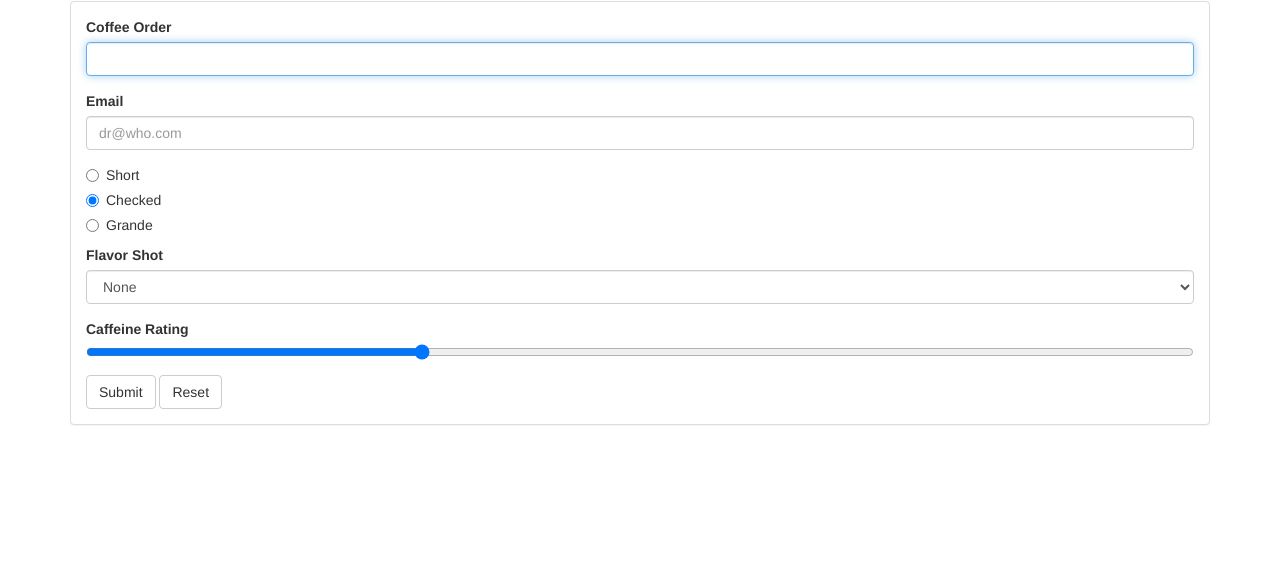
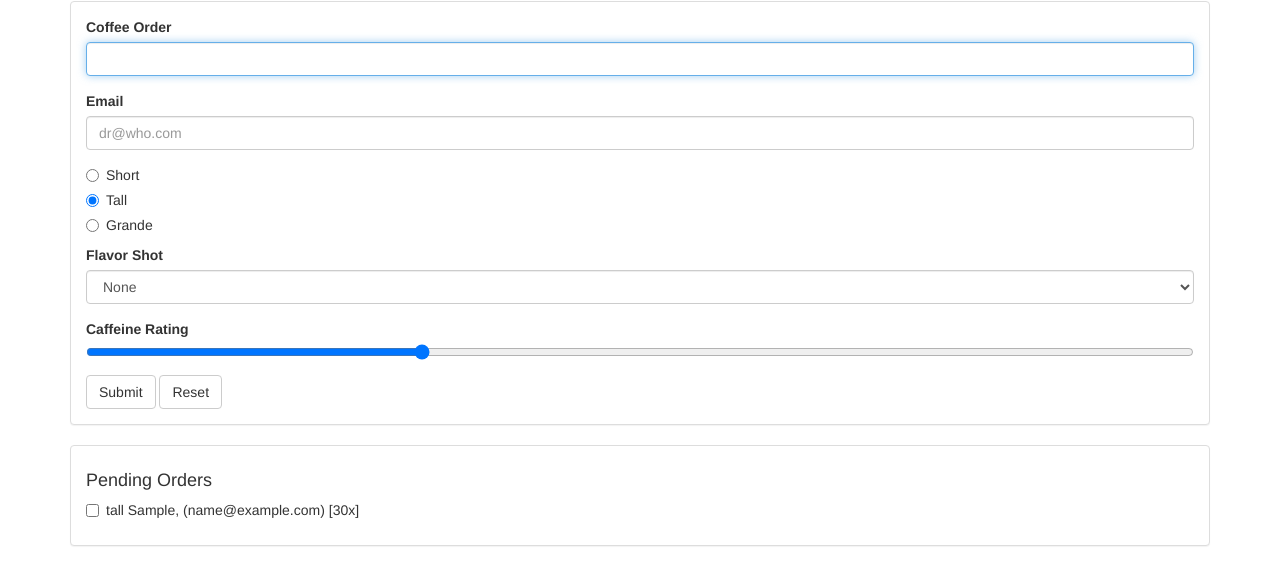
Before and after one commit to c-c-ca/aguino_and_gandee, a plain HTML site: page coffeerun/index.html in a window 1280 px wide. Both pictures are taken after typing "Sample", "name@example.com" into the empty fields and a click on the button "Submit". Shown: the part 69-654 px from the top of the page. Drawn offline with nearby package versions, Linux system fonts and the light colour scheme.

Commit message:
complete chapter 11

```diff
--- a/coffeerun/index.html
+++ b/coffeerun/index.html
@@ -33,7 +33,7 @@
                     <div class="radio">
                         <label>
                             <input type="radio" name="size" value="tall" checked>
-                            Checked
+                            Tall
                         </label>
                     </div>
                     <div class="radio">
@@ -60,8 +60,16 @@
                 </form>
             </div>
         </div>
+
+        <div class="panel panel-default">
+            <div class="panel-body">
+                <h4>Pending Orders</h4>
+                <div data-coffee-order="checklist"></div>
+            </div>
+        </div>
     </section>
     <script src="https://cdnjs.cloudflare.com/ajax/libs/jquery/2.1.4/jquery.min.js" charset="utf-8"></script>
+    <script src="scripts/checklist.js" charset="utf-8"></script>
     <script src="scripts/formhandler.js" charset="utf-8"></script>
     <script src="scripts/datastore.js" charset="utf-8"></script>
     <script src="scripts/truck.js" charset="utf-8"></script>
--- /dev/null
+++ b/coffeerun/scripts/checklist.js
@@ -0,0 +1,75 @@
+(function (window) {
+    'use strict';
+
+    var App = window.App || {};
+    var $ = window.jQuery;
+
+    function CheckList(selector) {
+        if (!selector) {
+            throw new Error('No selector provided');
+        }
+
+        this.$element = $(selector);
+        if (this.$element.length === 0) {
+            throw new Error('Could not find element with selector: ' + selector);
+        }
+    }
+
+    CheckList.prototype.addRow = function (coffeeOrder) {
+        // Remove any existing rows that match the email address
+        this.removeRow(coffeeOrder.emailAddress);
+
+        // Create a new instance of a row, using the coffee order info
+        var rowElement = new Row(coffeeOrder);
+
+        // Add the new row instance's $element property to the checklist
+        this.$element.append(rowElement.$element);
+    };
+
+    CheckList.prototype.removeRow = function (email) {
+        this.$element
+            .find('[value="' + email + '"]')
+            .closest('[data-coffee-order="checkbox"]')
+            .remove();
+    }
+
+    CheckList.prototype.addClickHandler = function (fn) {
+        this.$element.on('click', 'input', function (event) {
+            var email = event.target.value;
+            this.removeRow(email);
+            fn(email);
+        }.bind(this));
+    };
+
+    function Row (coffeeOrder) {
+        var $div = $('<div></div>', {
+            'data-coffee-order': 'checkbox',
+            'class': 'checkbox'
+        });
+
+        var $label = $('<label></label>');
+
+        var $checkbox = $('<input></input>', {
+            type: 'checkbox',
+            value: coffeeOrder.emailAddress
+        });
+
+        var description = coffeeOrder.size + ' ';
+        if (coffeeOrder.flavor) {
+            description += coffeeOrder.flavor + ' ';
+        }
+
+        description += coffeeOrder.coffee + ', ';
+        description += ' (' + coffeeOrder.emailAddress + ') ';
+        description += ' [' + coffeeOrder.strength + 'x]';
+
+        $label.append($checkbox);
+        $label.append(description);
+        $div.append($label);
+
+        this.$element = $div;
+    }
+
+    App.CheckList = CheckList;
+    window.App = App;
+})(window);
--- a/coffeerun/scripts/main.js
+++ b/coffeerun/scripts/main.js
@@ -1,14 +1,24 @@
 (function (window) {
     'use strict';
     var FORM_SELECTOR = '[data-coffee-order="form"]';
+    var CHECKLIST_SELECTOR = '[data-coffee-order="checklist"]'
     var App = window.App;
     var Truck = App.Truck;
     var DataStore = App.DataStore;
     var FormHandler = App.FormHandler;
+    var CheckList = App.CheckList;
     var myTruck = new Truck('ncc-1701', new DataStore());
     window.myTruck = myTruck;
+    var checkList = new CheckList(CHECKLIST_SELECTOR);
+    checkList.addClickHandler(myTruck.deliverOrder.bind(myTruck));
     var formHandler = new FormHandler(FORM_SELECTOR);
 
-    formHandler.addSubmitHandler(myTruck.createOrder.bind(myTruck));
+    formHandler.addSubmitHandler(function (data) {
+        // myTruck.createOrder.call(myTruck, data);
+        // checkList.addRow.call(checkList, data);
+
+        myTruck.createOrder(data);
+        checkList.addRow(data);
+    });
     console.log(formHandler);
 })(window);
```
